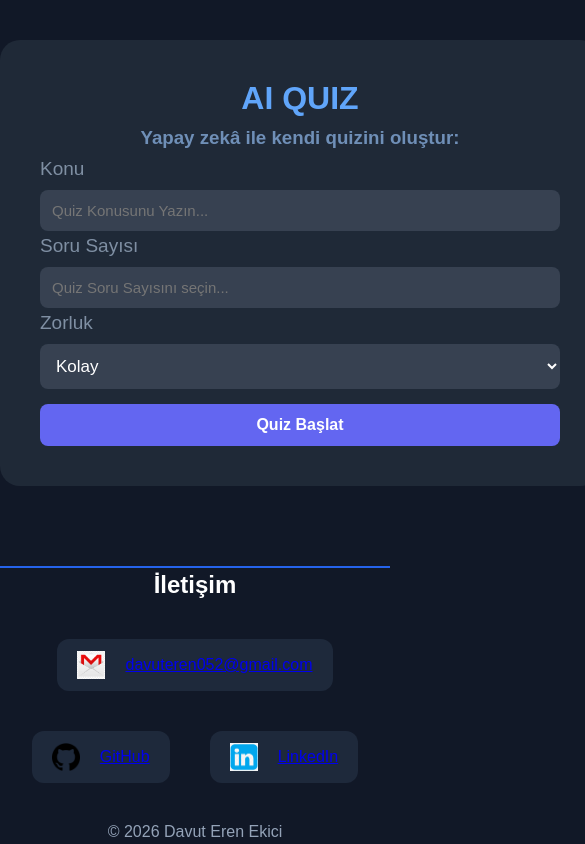
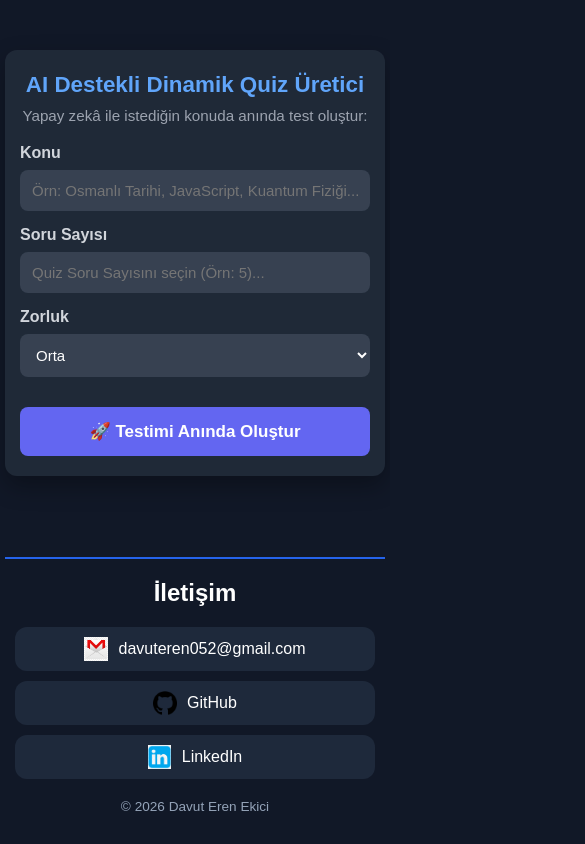
Before and after one commit to Davut-Eren-Ekici/AI-Quiz, a website: page index.html in a window 390 px wide. Shown: the whole page, 585 px wide, since content can reach past the window. Drawn offline with Linux system fonts and the light colour scheme.

Commit message:
feat: add responsive UI, SEO meta tags, optimized images and update README

```diff
--- a/index.html
+++ b/index.html
@@ -1,10 +1,22 @@
 <!DOCTYPE html>
-<html lang="en">
+<html lang="tr">
 
 <head>
     <meta charset="UTF-8">
     <meta name="viewport" content="width=device-width, initial-scale=1.0">
-    <title>AI QUIZ</title>
+
+    <!-- SEO Meta Başlıkları ve Açıklamaları -->
+    <title>AI Quiz Generator - Yapay Zekâ ile Anında Test Oluştur</title>
+    <meta name="description" content="Google Gemini AI altyapısıyla istediğin konuda, dilediğin zorlukta dinamik testler ve quizler oluştur. Kendini hemen test et!">
+    <meta name="keywords" content="ai quiz, yapay zeka test, quiz oluşturucu, gemini ai quiz, online test çöz">
+    <meta name="author" content="Davut Eren Ekici">
+    <meta name="theme-color" content="#111827">
+
+    <!-- Open Graph (Sosyal Medya İletileri İçin) -->
+    <meta property="og:title" content="AI Quiz Generator - Yapay Zekâ İle Test Oluştur">
+    <meta property="og:description" content="Saniyeler içinde yapay zekâ desteğiyle kişiselleştirilmiş quizingi hazırla!">
+    <meta property="og:type" content="website">
+
     <link rel="stylesheet" href="style.css">
 </head>
 
@@ -12,34 +24,36 @@
 
     <!-- Quiz Configuration Setup Form -->
     <div class="quiz-container" id="quiz-setup">
-        <h1 id="title">AI QUIZ</h1>
-        <h3 id="Explanation">Yapay zekâ ile kendi quizini oluştur:</h3>
+
+        <h1 id="title">AI Destekli Dinamik Quiz Üretici</h1>
+        <p id="Explanation">Yapay zekâ ile istediğin konuda anında test oluştur:</p>
 
         <div class="form-group">
             <label for="topic">Konu</label>
-            <input type="text" name="topic" id="topic" placeholder="Quiz Konusunu Yazın...">
+            <input type="text" name="topic" id="topic" placeholder="Örn: Osmanlı Tarihi, JavaScript, Kuantum Fiziği...">
         </div>
 
         <div class="form-group">
             <label for="questionCount">Soru Sayısı</label>
-            <input type="number" name="questionCount" id="questionCount" placeholder="Quiz Soru Sayısını seçin...">
+            <input type="number" name="questionCount" id="questionCount" min="1" max="20" placeholder="Quiz Soru Sayısını seçin (Örn: 5)...">
         </div>
 
         <div class="form-group">
             <label for="difficulty">Zorluk</label>
             <select name="difficulty" id="difficulty">
                 <option value="easy">Kolay</option>
-                <option value="medium">Orta</option>
+                <option value="medium" selected>Orta</option>
                 <option value="hard">Zor</option>
             </select>
         </div>
 
-        <button id="startQuiz" type="button">Quiz Başlat</button>
+
+        <button id="startQuiz" type="button">🚀 Testimi Anında Oluştur</button>
     </div>
 
     <!-- Active Question Container -->
     <div class="quiz-container hidden" id="question-container">
-        <h2 id="question-text">Soru metni buraya gelecek...</h2>
+        <h2 id="question-text">Soru metni yükleniyor...</h2>
 
         <div id="options-container"></div>
 
@@ -51,22 +65,22 @@
         <h2>Quiz Tamamlandı! 🎉</h2>
         <p id="score-text">5 sorudan 4 tanesini doğru bildiniz.</p>
         <p id="score-percentage">%80 Başarı Oranı</p>
-        <button id="restartQuiz" type="button">Yeni Quiz Oluştur</button>
+        <button id="restartQuiz" type="button">🔄 Yeni Quiz Oluştur</button>
     </div>
 
-    <footer id="contact" data-aos="fade-up">
+    <footer id="contact">
         <h2 class="hakkimda">İletişim</h2>
         <div class="footer-links">
             <a href="mailto:davuteren052@gmail.com">
-                <img src="images/gmail.png" class="icon" alt="gmail">
+                <img src="images/gmail.png" class="icon" alt="Gmail İletişim" width="28" height="28" loading="lazy">
                 <span>davuteren052@gmail.com</span>
             </a>
             <a href="https://github.com/Davut-Eren-Ekici" target="_blank" rel="noopener">
-                <img src="images/github.png" class="icon" alt="GitHub">
+                <img src="images/github.png" class="icon" alt="GitHub Profil" width="28" height="28" loading="lazy">
                 <span>GitHub</span>
             </a>
             <a href="https://www.linkedin.com/in/eren-ekici-6808203b1/" target="_blank" rel="noopener">
-                <img src="images/linkedin.png" class="icon" alt="LinkedIn">
+                <img src="images/linkedin.png" class="icon" alt="LinkedIn Profil" width="28" height="28" loading="lazy">
                 <span>LinkedIn</span>
             </a>
         </div>
--- a/style.css
+++ b/style.css
@@ -1,38 +1,39 @@
-*{
+* {
     box-sizing: border-box;
     margin: 0;
     padding: 0;
 }
-body{
 
+body {
     min-height: 100vh;
-
     display: flex;
     flex-direction: column;
-
     background-color: #111827;
     color: white;
     font-family: Arial, sans-serif;
+    padding: 20px 10px;
+}
 
-}
-.quiz-container{
-
-    width: 600px;
-    padding: 40px;
+/* Esnek ve Mobil Uyumlu Container */
+.quiz-container {
+    width: 100%;
+    max-width: 600px;
+    padding: 30px;
     background-color: #1f2937;
     border-radius: 20px;
+    margin: auto;
+    box-shadow: 0 10px 25px rgba(0, 0, 0, 0.3);
+}
 
-    margin: auto;
-
-
-}
-.form-group{
+.form-group {
     display: flex;
     flex-direction: column;
     gap: 8px;
+    margin-bottom: 15px;
 }
+
 .form-group input,
-.form-group select{
+.form-group select {
     width: 100%;
     padding: 12px;
     border: none;
@@ -42,166 +43,126 @@ body{
     font-size: 15px;
     outline: none;
 }
-#startQuiz{
+
+/* Güçlü CTA Buton Stili */
+#startQuiz, #restartQuiz {
     width: 100%;
-    padding: 12px;
+    padding: 14px;
     margin-top: 15px;
-
     border: none;
     border-radius: 8px;
-
     background-color: #6366f1;
     color: white;
-
-    font-size: 16px;
+    font-size: 17px;
     font-weight: bold;
-
     cursor: pointer;
-
     transition: all .35s ease;
-
     position: relative;
     overflow: hidden;
 }
-#startQuiz:hover{
-    transform: translateY(-1px) scale(1.05) rotate(-1deg);
+
+#startQuiz:hover, #restartQuiz:hover {
+    transform: translateY(-2px) scale(1.02);
     background-color: #4f46e5;
-      box-shadow:
-        0 0 20px rgba(96,165,250,.5),
-        0 0 40px rgba(96,165,250,.3),
-        0 0 60px rgba(96,165,250,.2);
+    box-shadow:
+        0 0 20px rgba(96, 165, 250, .5),
+        0 0 40px rgba(96, 165, 250, .3);
+}
 
+#title {
+    text-align: center;
+    color: #60a5fa;
+    font-size: 1.8rem;
+    line-height: 1.3;
 }
-#startQuiz:hover::before{
-    left: 160%;
+
+#Explanation {
+    margin-top: 8px;
+    margin-bottom: 20px;
+    text-align: center;
+    color: #9ca3af;
+    font-size: 0.95rem;
 }
-#startQuiz::before{
-     content: "";
-    position: absolute;
-    top: 30;
-    left: -120%;
-    width: 60%;
-    height: 100%;
 
-    background: rgba(255,255,255,.25);
-    transform: skewX(-10deg);
-    transition: .5s;
+label {
+    font-size: 16px;
+    color: #d1d5db;
+    font-weight: 600;
 }
-#title{
-    text-align: center;
-    justify-content: center;
-    align-items: center;
-    color:  rgba(96,165,250);
 
+#difficulty {
+    font-size: 15px;
+}
 
+option {
+    background-color: #1f2937;
 }
-#Explanation{
-    margin-top: 10px;
-    margin-bottom: 5px;
-    text-align: center;
-    justify-content: center;
-    align-items: center;
-    color:  rgb(111, 143, 183);
 
-}
-label{
-    margin-top: 4px;
-    margin-bottom: 2px;
-    font-size: 19px;
-     color:  rgb(127, 143, 163);
-}
-#difficulty{
-    font-size: 17px;
-    transition: all .35s ease;
-
-    position: relative;
-    overflow: hidden;
-}
-#difficulty::before{
-     content: "";
-    position: absolute;
-    top: 30;
-    left: -120%;
-    width: 60%;
-    height: 100%;
-
-    background: rgba(255,255,255,.25);
-    transform: skewX(-10deg);
-    transition: .5s;
-}
-#difficulty:hover{
-    transform: translateY(-1px) scale(1.05) rotate(-1deg);
-    background-color: #4f46e5;
-      box-shadow:
-        0 0 20px rgba(96,165,250,.5),
-        0 0 40px rgba(96,165,250,.3),
-        0 0 60px rgba(96,165,250,.2);
-}
-#difficulty:hover::before{
-    left: 160%;
-}
-option{
-    background-color: #312d7d;
-
-}
-footer{
-
+footer {
     width: 100%;
     margin-top: auto;
-
-    padding: 3px 20px;
+    padding: 20px 10px;
     background: #111827;
     border-top: 2px solid #2563eb;
     text-align: center;
+}
 
-}
-.footer-links{
+.footer-links {
     display: flex;
     justify-content: center;
     align-items: center;
-    gap: 40px;
+    gap: 20px;
     flex-wrap: wrap;
-    margin: 40px 0;
+    margin: 20px 0;
 }
-.footer-links a{
+
+.footer-links a {
     display: flex;
     align-items: center;
     gap: 10px;
-    padding: 12px 20px;
+    padding: 10px 16px;
     background: #1e293b;
     border-radius: 12px;
+    color: white;
+    text-decoration: none;
     transition: .3s;
 }
-.footer-links a:hover{
+
+.footer-links a:hover {
     background: #2563eb;
-    transform: translateY(-5px);
+    transform: translateY(-3px);
 }
-.icon{
-    width: 28px;
-    height: 28px;
-    vertical-align: middle;
-    margin-right: 10px;
+
+.icon {
+    width: 24px;
+    height: 24px;
+    object-fit: contain;
 }
-.copyright{
+
+.copyright {
     color: #94a3b8;
-    margin-top: 30px;
+    font-size: 0.85rem;
 }
+
 .hidden {
     display: none !important;
 }
-#question-text{
-    font-size: 1.3rem;
+
+#question-text {
+    font-size: 1.25rem;
     margin-bottom: 20px;
     line-height: 1.5;
     color: #ffffff;
 }
-#options-container{
+
+#options-container {
     display: flex;
     flex-direction: column;
     gap: 12px;
     margin-bottom: 20px;
 }
-.option-btn{
+
+.option-btn {
     width: 100%;
     padding: 14px 18px;
     background-color: #2a3547;
@@ -213,42 +174,37 @@ footer{
     cursor: pointer;
     transition: all 0.2s ease-in-out;
 }
+
 .option-btn:hover {
     background-color: #3b485d;
     border-color: #4f607a;
-    transform: translateY(-2px);
-}
-.option-btn:active {
-    transform: translateY(0);
 }
 
 .option-btn.correct {
     background-color: #2e7d32 !important;
     border-color: #4caf50 !important;
-    color: #ffffff;
 }
 
 .option-btn.incorrect {
     background-color: #c62828 !important;
     border-color: #ef5350 !important;
-    color: #ffffff;
 }
-
 
 .options-disabled {
     pointer-events: none;
 }
 
-
 #result-container h2 {
     color: #ffffff;
     margin-bottom: 15px;
+    text-align: center;
 }
 
 #score-text {
     font-size: 1.2rem;
     color: #e0e0e0;
     margin-bottom: 10px;
+    text-align: center;
 }
 
 #score-percentage {
@@ -256,19 +212,40 @@ footer{
     font-weight: bold;
     color: #4caf50;
     margin-bottom: 25px;
+    text-align: center;
 }
-#restartQuiz{
-    width: 100%;
-    padding: 12px;
-    margin-top: 15px;
 
-    border: none;
-    border-radius: 8px;
+/* MOBİL UYUMLULUK (RESPONSIVE) MEDYA SORGULARI */
+@media (max-width: 640px) {
+    body {
+        padding: 10px 5px;
+    }
 
-    background-color: #6366f1;
-    color: white;
+    .quiz-container {
+        padding: 20px 15px;
+        border-radius: 12px;
+    }
 
-    font-size: 16px;
-    font-weight: bold;
+    #title {
+        font-size: 1.4rem;
+    }
 
+    #question-text {
+        font-size: 1.1rem;
+    }
+
+    .option-btn {
+        padding: 12px 14px;
+        font-size: 0.95rem;
+    }
+
+    .footer-links {
+        gap: 10px;
+        flex-direction: column;
+    }
+
+    .footer-links a {
+        width: 100%;
+        justify-content: center;
+    }
 }
```
Also changed, not shown: README.md.
